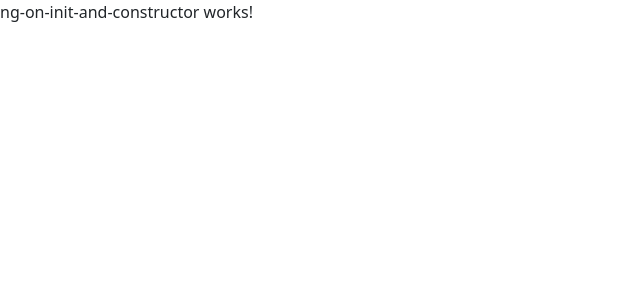
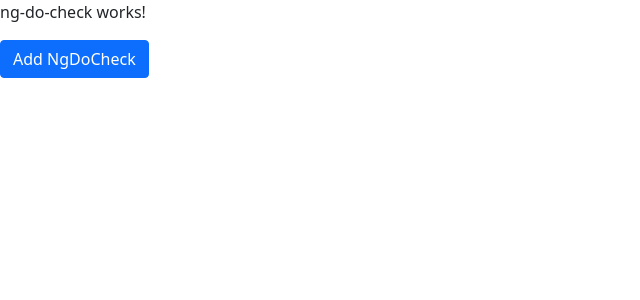
Before and after one commit to sujeewakabeysinghe/Angular-Complete-Course, an Angular app in the folder Angular/angular-app/: page / in a window 1280 px wide. Shown: the top 300 px of the page, without its empty margins (0-640 px from the left). Built offline with nearby package versions, Linux system fonts and the light colour scheme.

Commit message:
ngDoCheck Hook

```diff
--- a/Angular/angular-app/src/app/app.module.ts
+++ b/Angular/angular-app/src/app/app.module.ts
@@ -12,6 +12,7 @@ import { ComponentCommunicationParentComponent } from './component-communication
 import { ComponentCommunicationChildComponent } from './component-communication-parent/component-communication-child/component-communication-child.component';
 import { NgOnChangesComponent } from './lifecycle-hooks/ng-on-changes/ng-on-changes.component';
 import { NgOnInitAndConstructorComponent } from './lifecycle-hooks/ng-on-init-and-constructor/ng-on-init-and-constructor.component';
+import { NgDoCheckComponent } from './lifecycle-hooks/ng-do-check/ng-do-check.component';
 
 @NgModule({
   declarations: [
@@ -23,7 +24,8 @@ import { NgOnInitAndConstructorComponent } from './lifecycle-hooks/ng-on-init-an
     ComponentCommunicationParentComponent,
     ComponentCommunicationChildComponent,
     NgOnChangesComponent,
-    NgOnInitAndConstructorComponent
+    NgOnInitAndConstructorComponent,
+    NgDoCheckComponent
   ],
   imports: [
     BrowserModule,
--- a/Angular/angular-app/src/app/lifecycle-hooks/lifecycle-hooks.component.html
+++ b/Angular/angular-app/src/app/lifecycle-hooks/lifecycle-hooks.component.html
@@ -3,4 +3,8 @@
 <button type="button" class="btn btn-primary" (click)="addNgOnChanges()">Add NgOnChanges</button> -->
 
 <!-- ngOnInit Hook -->
-<gtn-ng-on-init-and-constructor></gtn-ng-on-init-and-constructor>
+<!-- <gtn-ng-on-init-and-constructor></gtn-ng-on-init-and-constructor> -->
+
+<!-- ngDoCheck Hook -->
+<gtn-ng-do-check></gtn-ng-do-check>
+<button type="button" class="btn btn-primary" (click)="addNgDoCheck()">Add NgDoCheck</button>
--- a/Angular/angular-app/src/app/lifecycle-hooks/lifecycle-hooks.component.ts
+++ b/Angular/angular-app/src/app/lifecycle-hooks/lifecycle-hooks.component.ts
@@ -22,6 +22,11 @@ export class LifecycleHooksComponent implements OnInit {
     this.myNgOnChanges1 = [...this.myNgOnChanges1, newMyNgOnChanges];
   }
 
+  // when this event is getting compiled, even though non-related and separated ngDoCheck component's ngDoCheck also fired
+  addNgDoCheck() {
+    console.log('Hi');
+  }
+
   constructor() {
     console.log('parent constructor works!');
    }
--- /dev/null
+++ b/Angular/angular-app/src/app/lifecycle-hooks/ng-do-check/ng-do-check.component.html
@@ -0,0 +1 @@
+<p>ng-do-check works!</p>
--- /dev/null
+++ b/Angular/angular-app/src/app/lifecycle-hooks/ng-do-check/ng-do-check.component.ts
@@ -0,0 +1,20 @@
+import { Component, DoCheck, OnInit } from '@angular/core';
+
+@Component({
+  selector: 'gtn-ng-do-check',
+  templateUrl: './ng-do-check.component.html',
+  styleUrls: ['./ng-do-check.component.scss']
+})
+export class NgDoCheckComponent implements OnInit, DoCheck {
+
+  constructor() { }
+
+  // do not implement this with ngOnChanges
+  ngDoCheck(): void {
+    console.log('ngDoCheck works!');
+  }
+
+  ngOnInit(): void {
+  }
+
+}
```
Also changed, not shown: Angular/angular-app/src/app/lifecycle-hooks/ng-do-check/ng-do-check.component.scss (added), 1 other file (tests, documents, lock files or other folders).
